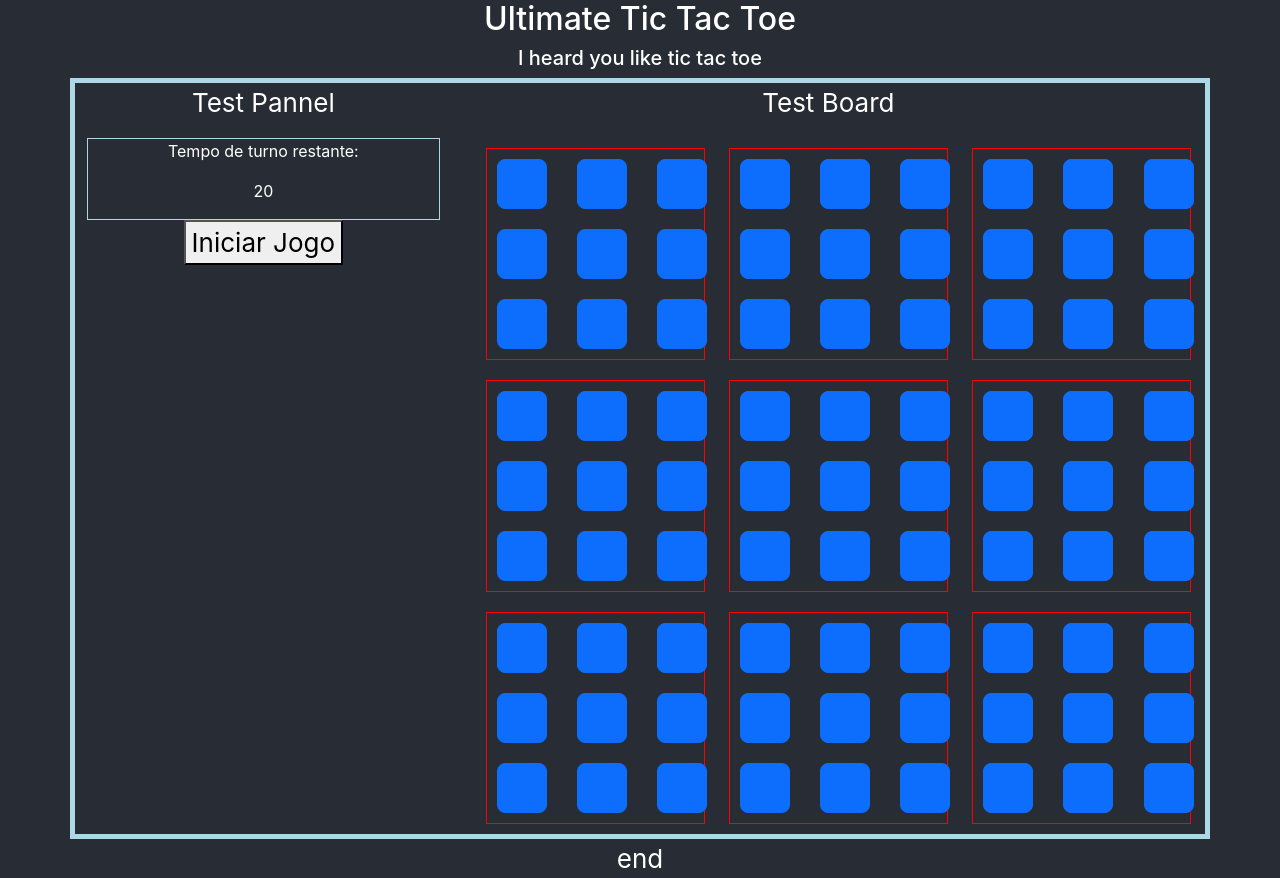
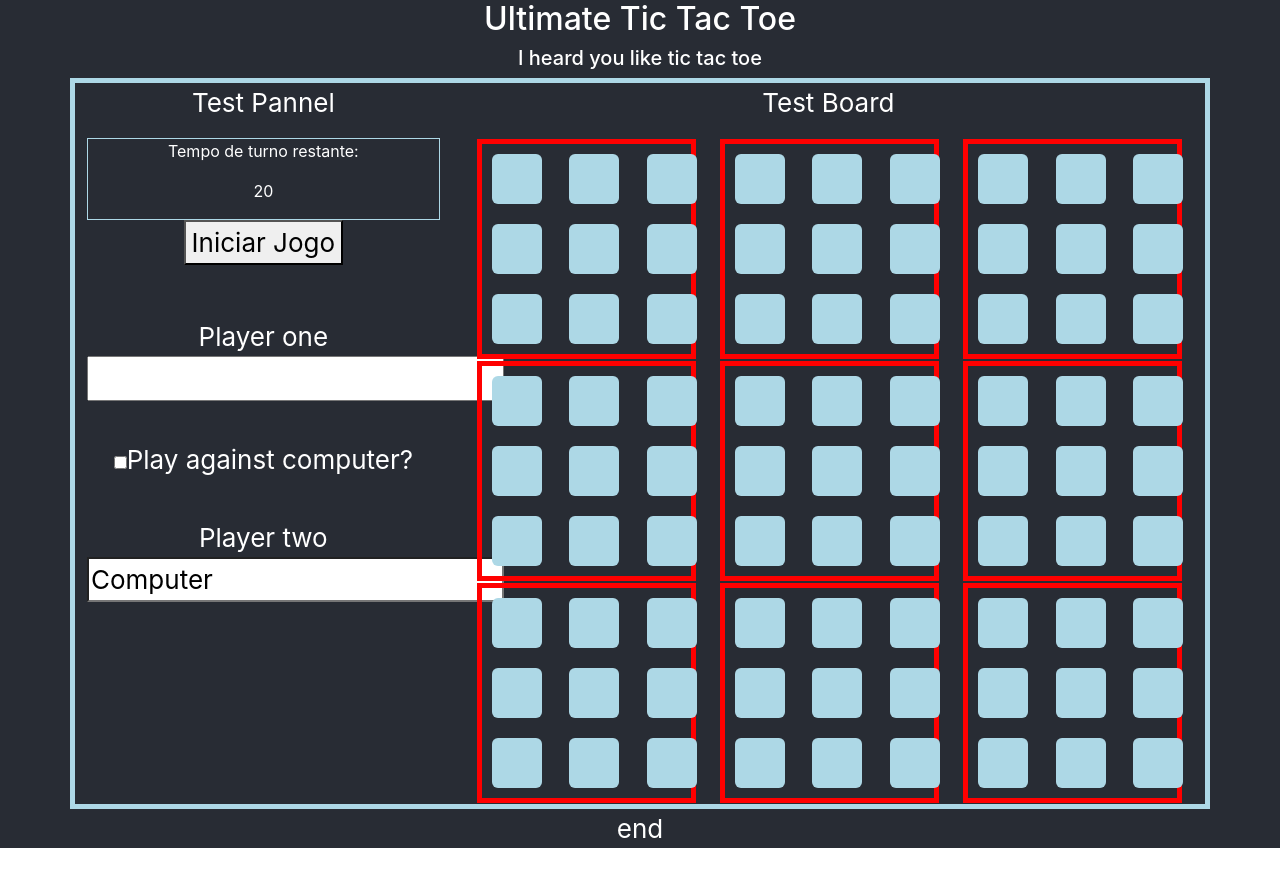
Before and after one commit to AceVentura-Code/UltimateTicTacToe, a React (Create React App) app: page / in a window 1280 px wide. After the commit the page ends 848 px from the top, so only its background shows below. Built offline with nearby package versions, Linux system fonts and the light colour scheme; the HTML template or start-up script is replaced by a standard one.

Commit message:
playable area restriction

```diff
--- a/src/App.css
+++ b/src/App.css
@@ -33,3 +33,18 @@
 .mainDiv {
     border: 5px solid lightblue;
 }
+
+
+.red-color{
+    background-color: red;
+}
+.green-color{
+    background-color: green;
+}
+
+.yellow-color{
+    background-color: yellow;
+}
+.blue-color{
+    background-color: lightblue;
+}
--- a/src/Components/Cell.component.jsx
+++ b/src/Components/Cell.component.jsx
@@ -1,25 +1,15 @@
 import './Cell.css';
 import { playerOne, playerTwo } from '../Constants';
 
-function GameCell({cell, player ,colorSwap}) {
+function GameCell({cell, player ,colorSwap, isAvailable}) {
 
-    // let wasPressed = false;
-    // let content = ' ';
-    // const onCellClick = () => {
-    //     if (player === 1) { content = playerOne }
-    //     else if (player === -1) { content = playerTwo }
-    //     console.log("cell = " + key);
-    //     console.log("content = " + content);
-    // }
+
     let text = cell === 1 ? playerOne : cell === -1 ? playerTwo : " "
 
 
     return (
         <div className='cell' >
-            {/* {condition && <jsx> you wanted to render <jsx/>} disabled={cell!==0} onClick={e => { cell = player; onPlayerMove(); console.log("cell "+ cell);}}*/}
-            {/* <p>X</p> */}
-            <button className={`btn ${colorSwap} btn-lg cellBtn`}>{text}</button>
-            {/* <p>{text}</p> */}
+            <button disabled={player===0} className={`btn ${colorSwap} cellBtn`}>{text}</button>
         </div>
     );
 }
--- a/src/Components/ControlPannel.component.jsx
+++ b/src/Components/ControlPannel.component.jsx
@@ -1,15 +1,49 @@
+import { useState, useEffect } from 'react';
 import './ControlPannel.css';
 
-function ControlPannel({gameStarted, onGameStart, timer}) {
+function ControlPannel({ gameStarted, onGameStart, timer }) {
+    const [vsAi, setVsAi] = useState(false);
+    const [playerOneName, setPlayerOneName] = useState("Player");
+    const [playerTwoName, setPlayerTwoName] = useState("Computer");
+
+    useEffect(() => {
+        console.log("vsAi = " + vsAi);
+        console.log("playerOneName = " + playerOneName);
+        console.log("playerTwoName = " + playerTwoName);
+        if (vsAi) {
+            document.getElementById("PlayerTwoName").style.backgroundColor = "#CCCCCC";
+        }
+        else {
+            setPlayerTwoName("Computer");
+            document.getElementById("PlayerTwoName").value = playerTwoName;
+            document.getElementById("PlayerTwoName").style.backgroundColor = "#FFFFFF";
+        }
+    }, [vsAi]);
+
+
+
     return (
         <div className="Pannel">
             <p>Test Pannel</p>
 
             <div className="info"><p>Tempo de turno restante:</p><p>{timer}</p></div>
 
-            <button btype="button" bid="btPlay" onClick={onGameStart} b>
+            <button type="button" id="btPlay" onClick={onGameStart} >
                 {gameStarted ? "Parar jogo" : "Iniciar Jogo"}
             </button>
+            <div className="playerSetup">
+                <label htmlFor="PlayerOneName">Player one</label>
+                <input type="text" id="PlayerOneName" name="PlayerOneName" onChange={(e) => setPlayerOneName(e.target.value)} />
+                <br />
+                <br />
+                <input type='checkbox' id="vsAi" name="vsAi" onClick={(e) => setVsAi(!vsAi)} />
+                <label htmlFor="vsAi">Play against computer?</label>
+                <br />
+                <br />
+                <label htmlFor="PlayerTwoName">Player two</label>
+                <input disabled={vsAi} type="text" id="PlayerTwoName" name="PlayerTwoName" defaultValue={playerTwoName} onChange={(e) => setPlayerTwoName(e.target.value)} />
+            </div>
+
         </div>
     );
 }
--- a/src/Components/ControlPannel.css
+++ b/src/Components/ControlPannel.css
@@ -2,3 +2,7 @@
     border: lightblue 1px solid;
     font-size: medium;
 }
+
+.playerSetup{
+    margin: 2em auto;
+}
--- a/src/Components/GameBoard.component.jsx
+++ b/src/Components/GameBoard.component.jsx
@@ -3,14 +3,19 @@ import './GameBoard.css';
 import SubGame from './SubGame.component';
 
 function GameBoard({ player, onPlayerMove, gameStarted, onGameStart }) {
-    // const [subGameStatus, setSubGameStatus] = useState(false);
-    // const [timer, setTimer] = useState();
-    // const majorGames = Array(9).fill(0)
+
     const [majorGames, setMajorGames] = useState(Array(9).fill(0));
+
+    //Use -1 to alllow any or a number [0, 8] to restrict by index
+    const [nextBoard, setNextBoard] = useState(-1);
+
+    const onBoardMove = (indexMove, index, isComplete) => {
+        if (isComplete) { setNextBoard(-1); }
+        else { setNextBoard(indexMove); }
+    }
 
     useEffect(() => {
         if (gameStarted) {
-            // setSubGameStatus(gameStarted);
             setMajorGames(Array(9).fill(0));
         }
     }, [gameStarted]);
@@ -20,7 +25,7 @@ function GameBoard({ player, onPlayerMove, gameStarted, onGameStart }) {
             <p>Test Board</p>
             <div className="row">
                 {majorGames.map((item, index) => (
-                    <SubGame key={index} gameStarted={gameStarted} player={player} onPlayerMove={onPlayerMove} />
+                    <SubGame key={index.toString()} indexOut={index} gameStarted={gameStarted} player={player} onPlayerMove={onPlayerMove} isAvailable={nextBoard === -1 || nextBoard === index} onBoardMove={onBoardMove} />
                 ))}
             </div>
         </div>
--- a/src/Components/SubGame.component.jsx
+++ b/src/Components/SubGame.component.jsx
@@ -2,50 +2,46 @@ import './SubGame.css';
 import GameCell from './Cell.component';
 import { useState, useEffect } from 'react';
 
-function SubGame({ gameStarted, player, onPlayerMove }) {
+function SubGame({ indexOut, gameStarted, player, onPlayerMove, isAvailable, onBoardMove }) {
 
     // const minorGames =
     const [minorGames, setMinorGames] = useState(Array(9).fill(0));
-    const [colorSwap, setColorSwap] = useState("btn-primary");
-    // function setPlayerCell(index, player) {
-    //     minorGames[index] = player;
-    //     console.log(minorGames); setPlayerCell(index, player);
-    // }
+    const [colorSwap, setColorSwap] = useState("blue-color");
+    const [isComplete, setIsComplete] = useState(false);
 
     useEffect(() => {
         if (gameStarted) {
             setMinorGames(Array(9).fill(0));
-            console.log(minorGames);
         }
     }, [gameStarted]);
 
-    // useEffect(() => {
+    useEffect(() => {
+        if(minorGames.filter(x => x==0).length == 0){
+            setIsComplete(true);
+        }
 
-    //     if(minorGames.filter(x => x==0).length == 0){
-
-    //     }
-    // }, [minorGames]);
+    }, [minorGames]);
 
     const onCellClick = (index) => {
         console.log("GameStatus" + gameStarted);
+        console.log("isAvailable" + isAvailable);
 
-        if (!gameStarted || minorGames[index] !== 0) { return; }
+        if ( !gameStarted || !isAvailable || minorGames[index] !== 0) { return; }
             minorGames[index] = player;
             console.log(minorGames);
-        onPlayerMove()
+            onPlayerMove();
+            onBoardMove(index, indexOut, (minorGames.filter(x => x == 0).length == 0));
 
-        // if(minorGames.some(x=>x===0)){
-        // }
-        if(minorGames.filter(x => x==0).length === 0){
+            if (minorGames.filter(x => x == 0).length === 0) {
                 //swap with wining check
-            if(minorGames.filter(x => x===1).length === minorGames.filter(x => x===-1).length ){
-                setColorSwap("btn-secondary");
+                if (minorGames.filter(x => x === 1).length === minorGames.filter(x => x === -1).length) {
+                    setColorSwap("yellow-color");
                 }
-            else if(minorGames.filter(x => x===1).length > minorGames.filter(x => x===-1).length ){
-                setColorSwap("btn-success");
+                else if (minorGames.filter(x => x === 1).length > minorGames.filter(x => x === -1).length) {
+                    setColorSwap("green-color");
                 }
                 else {
-                setColorSwap("btn-danger");
+                    setColorSwap("red-color");
                 }
             }
     }
@@ -53,11 +49,11 @@ function SubGame({ gameStarted, player, onPlayerMove }) {
 
     return (
         <div className='col-md-4'>
-            <div className='container subgame'>
+            <div className={`container subgame ${isAvailable ? 'selectable-board' : ''}`}>
                 <div className="row">
                     {minorGames.map((item, index) => (
-                        <div className='col-md-4' onClick={e => { onCellClick(index);  }}>
-                            <GameCell key={index} cell={item} colorSwap={colorSwap}/>
+                        <div key={index.toString() + "of" + indexOut.toString()} className='col-md-4' onClick={e => { onCellClick(index); }}>
+                            <GameCell cell={item} colorSwap={colorSwap} isAvailable={isAvailable} />
                         </div>
                     ))}
                 </div>
--- a/src/Components/SubGame.css
+++ b/src/Components/SubGame.css
@@ -1,5 +1,10 @@
 .subgame{
     border: 1px solid Red;
-    margin: 10px;
+    margin: 5px;
     padding: 0;
 }
+
+.selectable-board {
+    border: 5px solid Red;
+    margin: 1px;
+}
```
Lines whose indentation alone changed are shown as unchanged.
